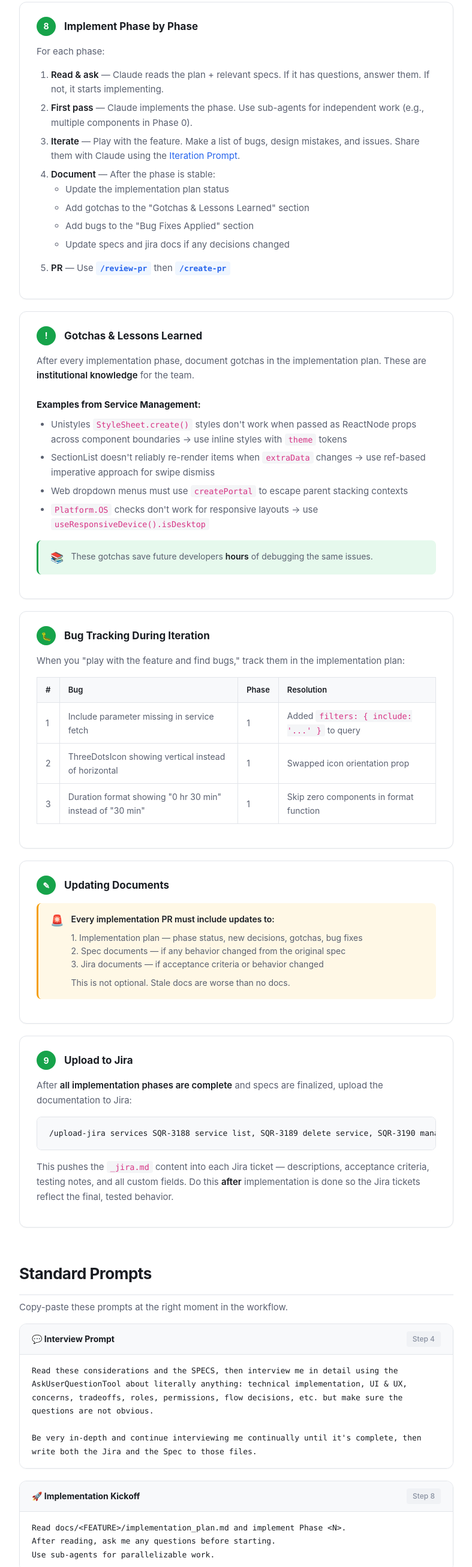
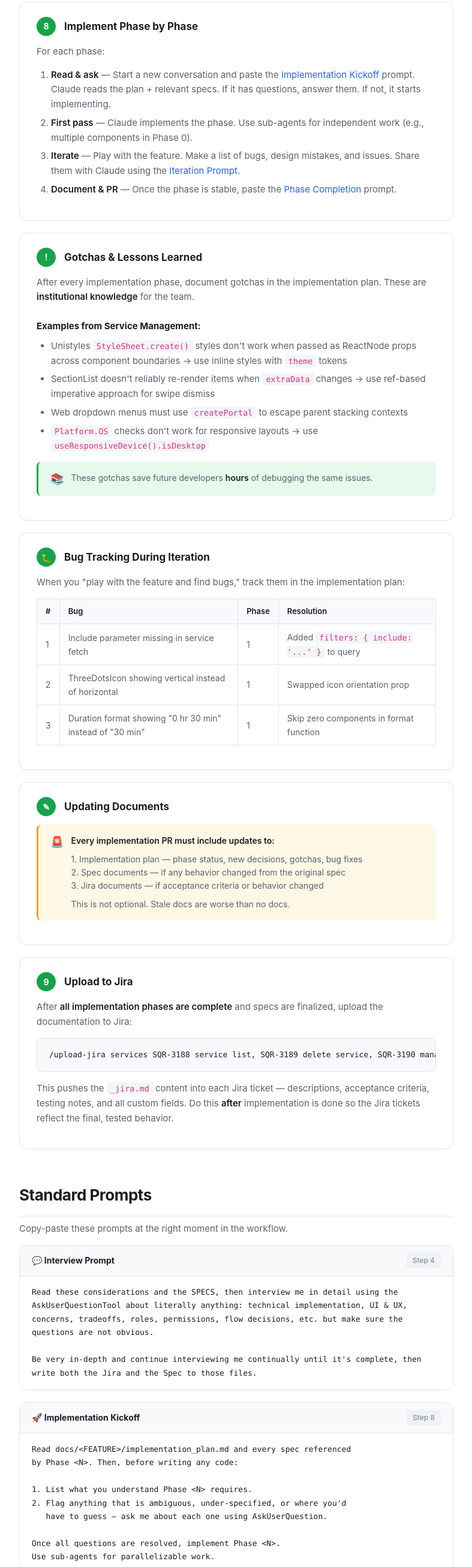
Before and after one commit to nicolasizraelski-squire/commander-spec-driven-development, a plain HTML site: page index.html in a window 1280 px wide. Shown: the part 7783-10396 px from the top of the page at 60% size, without its empty margins (296-1083 px from the left). Drawn offline with Linux system fonts and the light colour scheme.

Commit message:
Link prompt cards from Step 8 and improve Implementation Kickoff prompt
Step 8 now references the Implementation Kickoff and Phase Completion
prompts directly. The kickoff prompt is rewritten to require Claude to
list its understanding and ask about ambiguities before coding.

Co-Authored-By: Claude Opus 4.6 (1M context) <noreply@anthropic.com>

```diff
--- a/index.html
+++ b/index.html
@@ -1149,18 +1149,10 @@
             </div>
             <p>For each phase:</p>
             <ol>
-              <li><strong>Read &amp; ask</strong> &mdash; Claude reads the plan + relevant specs. If it has questions, answer them. If not, it starts implementing.</li>
+              <li><strong>Read &amp; ask</strong> &mdash; Start a new conversation and paste the <a href="#prompt-kickoff">Implementation Kickoff</a> prompt. Claude reads the plan + relevant specs. If it has questions, answer them. If not, it starts implementing.</li>
               <li><strong>First pass</strong> &mdash; Claude implements the phase. Use sub-agents for independent work (e.g., multiple components in Phase 0).</li>
               <li><strong>Iterate</strong> &mdash; Play with the feature. Make a list of bugs, design mistakes, and issues. Share them with Claude using the <a href="#prompt-iteration">Iteration Prompt</a>.</li>
-              <li><strong>Document</strong> &mdash; After the phase is stable:
-                <ul>
-                  <li>Update the implementation plan status</li>
-                  <li>Add gotchas to the "Gotchas &amp; Lessons Learned" section</li>
-                  <li>Add bugs to the "Bug Fixes Applied" section</li>
-                  <li>Update specs and jira docs if any decisions changed</li>
-                </ul>
-              </li>
-              <li><strong>PR</strong> &mdash; Use <span class="skill">/review-pr</span> then <span class="skill">/create-pr</span></li>
+              <li><strong>Document &amp; PR</strong> &mdash; Once the phase is stable, paste the <a href="#prompt-completion">Phase Completion</a> prompt.</li>
             </ol>
           </div>
 
@@ -1250,13 +1242,19 @@ Be very in-depth and continue interviewing me continually until it's complete, t
 write both the Jira and the Spec to those files.</code><button class="copy-btn" onclick="copyCode(this)">Copy</button></pre>
           </div>
 
-          <div class="prompt-card">
+          <div class="prompt-card" id="prompt-kickoff">
             <div class="prompt-card-header">
               <span class="prompt-card-title">&#128640; Implementation Kickoff</span>
               <span class="prompt-card-when">Step 8</span>
             </div>
-            <pre><code>Read docs/&lt;FEATURE&gt;/implementation_plan.md and implement Phase &lt;N&gt;.
-After reading, ask me any questions before starting.
+            <pre><code>Read docs/&lt;FEATURE&gt;/implementation_plan.md and every spec referenced
+by Phase &lt;N&gt;. Then, before writing any code:
+
+1. List what you understand Phase &lt;N&gt; requires.
+2. Flag anything that is ambiguous, under-specified, or where you'd
+   have to guess — ask me about each one using AskUserQuestion.
+
+Once all questions are resolved, implement Phase &lt;N&gt;.
 Use sub-agents for parallelizable work.</code><button class="copy-btn" onclick="copyCode(this)">Copy</button></pre>
           </div>
 
@@ -1276,7 +1274,7 @@ Fix them, then update all documentation:
 - Jira documents: if acceptance criteria or behavior changed</code><button class="copy-btn" onclick="copyCode(this)">Copy</button></pre>
           </div>
 
-          <div class="prompt-card">
+          <div class="prompt-card" id="prompt-completion">
             <div class="prompt-card-header">
               <span class="prompt-card-title">&#127937; Phase Completion</span>
               <span class="prompt-card-when">Step 8.4</span>
```
